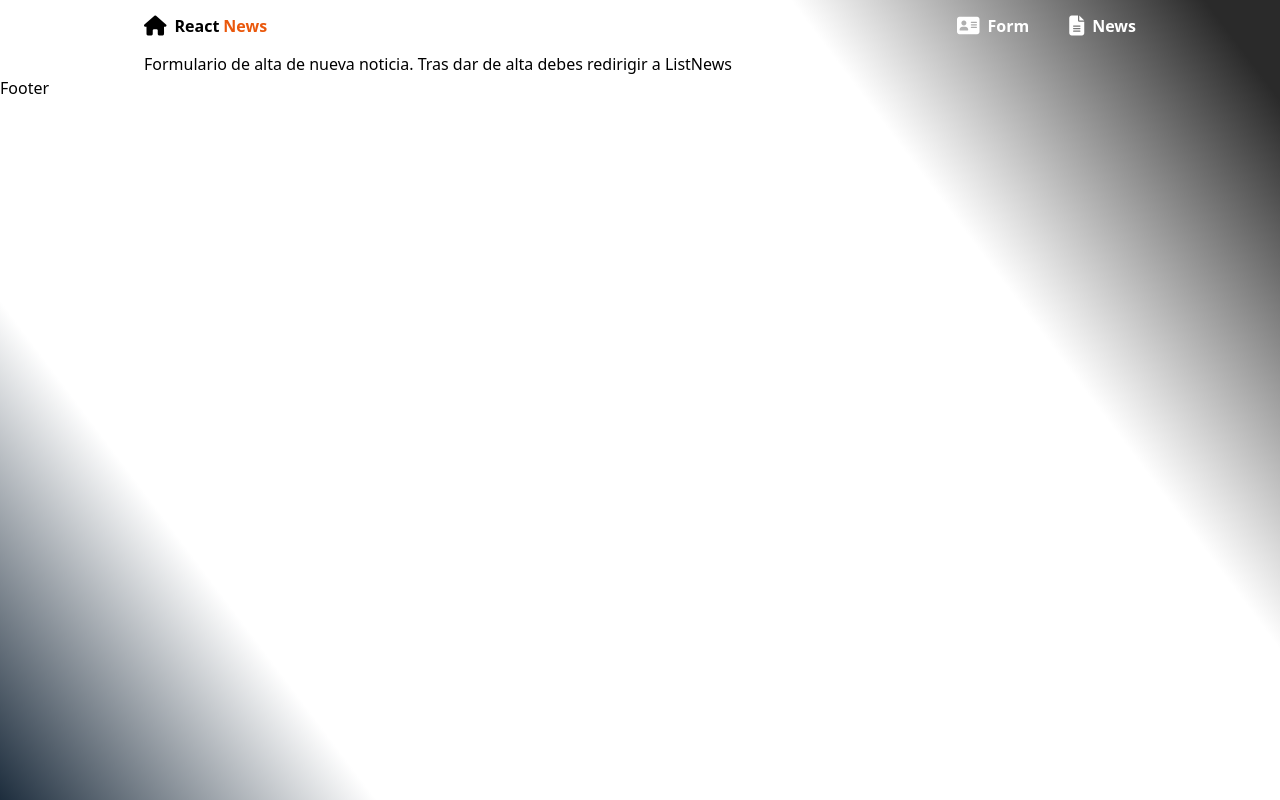
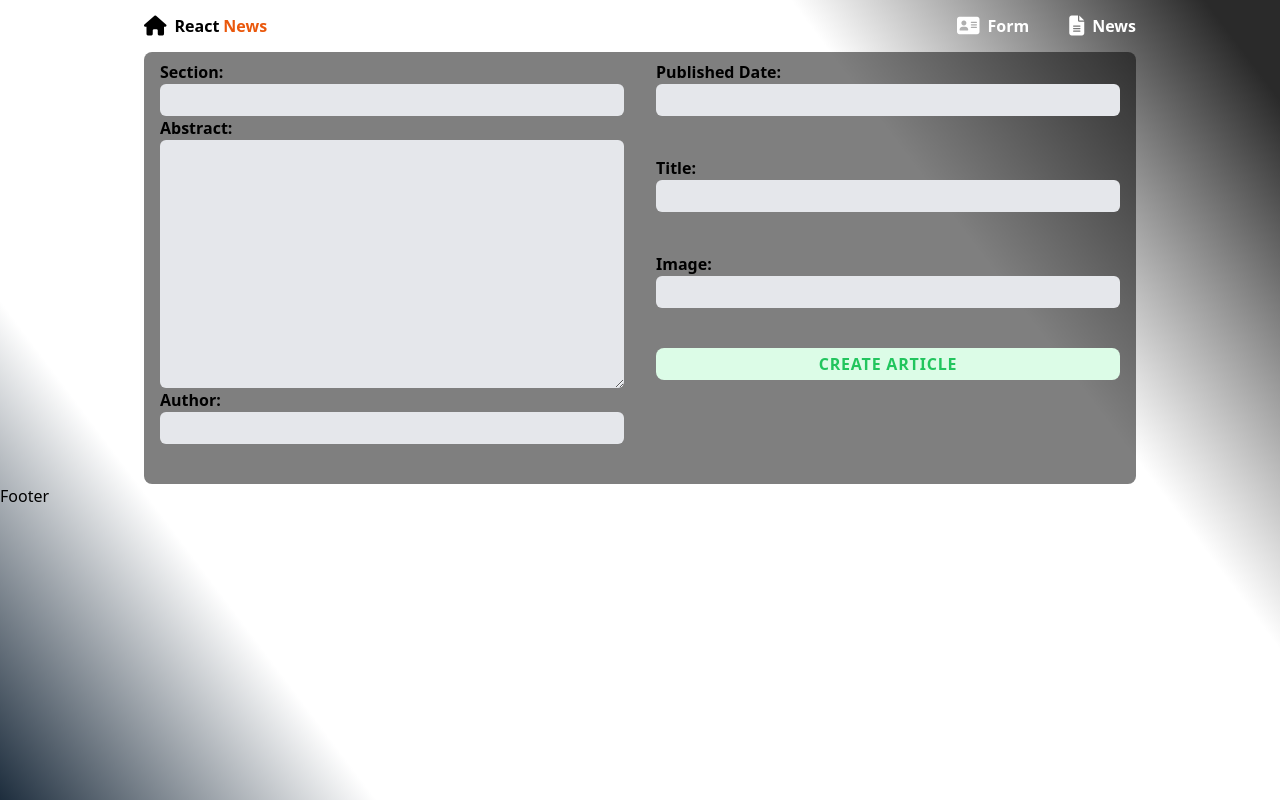
Before and after one commit to Sogugui/ReactNews, a React (Create React App) app: page /form in a window 1280 px wide. Built offline with nearby package versions, Linux system fonts and the light colour scheme.

Commit message:
add/ global context for ListNews and Form, sibling-sibling comunication

```diff
--- a/src/App.js
+++ b/src/App.js
@@ -1,12 +1,16 @@
 import {useState, React} from 'react'
 import { BrowserRouter } from 'react-router-dom';
 import { userContext } from './context/userContext.js';
+import {newsContext} from './context/newsContext.js'
 import Header from './components/Header/Header.jsx';
 import Main from './components/Main/Main';
 import Footer from './components/Footer/Footer';
 
 function App() {
   const [user, setUser] = useState(""); //creacion de estado user y su fn setUser para modificar el estado
+  const [news,setNews]= useState({})
+
+  //Funciones para el user
   const login = (name) => {
     setUser(name); //fn para modificar estado user
   };
@@ -15,21 +19,34 @@ function App() {
     setUser(""); //fn para modificar estado user
   };
 
+    //Funciones para las noticias
+
+    const addNews = (contextNews) => {
+      setNews(contextNews)
+    }
+
   const context= {
     user,
     login,
-    logout
+    logout,
+  }
+
+  const contextNews ={
+    news,
+    addNews
   }
 
   return (
     <BrowserRouter>
-      <div className='h-screen overflow-scroll'>
+      <div className="h-screen overflow-scroll">
         {/* h-screen = h-[100vh] para darle el total de altura de la pantalla  */}
         <userContext.Provider value={context}>
-        <Header />
-        <Main />
-        <Footer />
-      </userContext.Provider>
+          <Header />
+          <newsContext.Provider value={contextNews}>
+            <Main />
+          </newsContext.Provider>
+          <Footer />
+        </userContext.Provider>
       </div>
     </BrowserRouter>
   );
--- a/src/components/Main/Form/Form.jsx
+++ b/src/components/Main/Form/Form.jsx
@@ -1,9 +1,147 @@
 import React, { Component } from "react";
+import { newsContext } from "../../../context/newsContext";
+import {Navigate} from "react-router-dom"
 
 class Form extends Component {
-  render() {
-    return <div className="md:px-24 lg:px-36"> Formulario de alta de nueva noticia. Tras dar de alta debes redirigir a ListNews</div>;
+  static contextType= newsContext
+  constructor(props) {
+
+  super(props)
+
+  this.abstract = React.createRef()
+  this.section = React.createRef()
+  this.byline = React.createRef()
+  this.published_date = React.createRef()
+  this.title = React.createRef()
+  this.image = React.createRef()
+
+  this.state = {
+    abstract: "",
+    section:"",
+    byline:"",
+    published_date:"",
+    title:"",
+    image:"",
+    // sendForm:false
   }
 }
 
+createNews = (e) => {
+  e.preventDefault();
+
+  const abstract= this.state.abstract
+  const section=this.state.section
+  const byline=this.state.byline
+  const published_date= this.state.published_date
+  const title=this.state.title
+  const image=this.state.image
+  let createNew = []
+  createNew = {abstract,section,byline,published_date,title,image}; //crear noticia con todos los estados igualados a los inputs
+  console.log({createNew})
+
+  //Consumer
+  const {news,addNews}= this.context
+  // let allNews=[]
+  let allNews = [...news,...[createNew]] //concatenar noticias del estado global + state de noticias del componente form
+  console.log(allNews);
+
+  addNews(allNews) //enviamos las news al contexto
+  createNew=[]// convierte createNew en un array vacio
+
+  //vaciamos los state
+  this.setState({
+    abstract:"",
+    section:"",
+    byline:"",
+    published_date:"",
+    title:"",
+    image:""
+  })
+    //vaciamos los input
+    e.target.abstract.value=""
+    e.target.section.value=""
+    e.target.byline.value=""
+    e.target.published_date.value=""
+    e.target.title.value=""
+    e.target.image.value=""
+
+  // this.props.data(createNew)
+  this.setState({sendForm:true})
+
+}
+
+handlerChange= () => {
+  //Leemos campos por referencia
+  const abstract=this.abstract.current.value
+  const section=this.section.current.value
+  const byline=this.byline.current.value
+  const published_date=this.published_date.current.value
+  const title= this.title.current.value
+  const image= this.image.current.value
+//seteamos los state de cada campo
+  this.setState({abstract,section,byline,published_date,title,image})
+}
+
+
+
+render() {
+  const { sendForm } = this.state;
+  if(sendForm) {
+    <Navigate to = "/list"/> //redireccionar una vez que se hace submit del formulario
+  }
+
+
+  return <section className="md:px-24 lg:px-36 flex justify-center items-center gap-2">
+
+    {/* <h1 className="title-section">Add News Here</h1> */}
+
+    <form  className='w-full' onSubmit={this.createNews}>
+
+      <div className="flex bg-black/50 w-full rounded-lg">
+
+        <div className="w-1/2 flex flex-col px-4 pt-2 pb-10">
+          <div className="w-full">
+            <label className="font-semibold" htmlFor="section">Section:</label>
+            <input onChange={this.handlerChange} ref={this.section}type="text" id="section" name="section" className="w-full flex justify-between"/>
+          </div>
+
+          <div className="w-full">
+            <label className="font-semibold" htmlFor="abstract">Abstract:</label>
+            <textarea onChange={this.handlerChange} ref={this.abstract} type="text" id="abstract" name="abstract" rows="10" cols="50" className="w-full bg-gray-200 rounded-md px-2 py-1 outline-none flex justify-between"/>
+          </div>
+
+          <div className="w-full">
+            <label className="font-semibold" htmlFor="byline">Author:</label>
+            <input onChange={this.handlerChange} ref={this.byline} type="text" id="byline" name="byline" className="w-full bg-gray-200 rounded-md px-2 py-1 outline-none flex justify-between"/>
+          </div>
+        </div>
+
+        <div className="w-1/2 flex flex-col px-4 pt-2 pb-10 gap-10">
+          <div className="w-full">
+            <label className="font-semibold" htmlFor="published_date">Published Date:</label>
+            <input onChange={this.handlerChange} ref={this.published_date} type="text" id="published_date" name="published_date" className="w-full flex justify-between"/>
+          </div>
+
+          <div className="">
+            <label className="font-semibold" htmlFor="title">Title:</label>
+            <input onChange={this.handlerChange} ref={this.title} type="text" id="title" name="title"  className="w-full flex justify-between"/>
+          </div>
+
+          <div className="">
+            <label className="font-semibold" htmlFor="image">Image:</label>
+            <input onChange={this.handlerChange} ref={this.image}type="text" id="image" name="image"  className="w-full flex justify-between"/>
+          </div>
+
+            <button type="submit" className="bg-green-100 text-green-500 font-semibold tracking-wider">CREATE ARTICLE</button>
+
+        </div>
+      </div>
+
+    </form>
+
+
+  </section>
+}
+}
+
 export default Form;
--- a/src/components/Main/ListNews/Card/Card.jsx
+++ b/src/components/Main/ListNews/Card/Card.jsx
@@ -7,12 +7,15 @@ class Card extends Component {
 render() {
     const {section,abstract,byline,published_date,title,short_url, multimedia}=this.props.article
     const deleteOne = this.props.deleteOne
+
     // El uso del ternario para multimedia es debido a algunos errores en la carga de imagenes por parte de la api, con esto se controla el error.
     return multimedia != null ? <article className="relative bg-slate-100 flex flex-col w-full lg:w-[48%] p-4 rounded-lg justify-between gap-5">
-    <div onClick={deleteOne} className="absolute bottom-4 right-4 flex gap-1 items-center group select-none">
+
+    <div onClick={()=>deleteOne} className="absolute bottom-4 right-4 flex gap-1 items-center group select-none">
       <span className="text-orange-500 text-xs font-bold bg-red-100 rounded-md px-3 py-1 scale-0 translate-x-20 group-hover:translate-x-0 group-hover:scale-100 duration-300">REMOVE</span>
       <i className="fa-solid fa-trash text-2xl text-orange-500 rotate-0 group-hover:rotate-6 duration-300 scale-100 group-hover:scale-110"></i>
     </div>
+
     <div className="bg-red-400 h-[30vh] w-full">
       <img src={multimedia[0].url} alt="img" className="h-full w-full object-cover" />
       {/* object cover se usa para que la imagen no se "estire" */}
--- a/src/components/Main/ListNews/ListNews.jsx
+++ b/src/components/Main/ListNews/ListNews.jsx
@@ -1,13 +1,16 @@
 import React, { Component } from "react";
+import { newsContext } from "../../../context/newsContext";
 import axios from 'axios';
 import Card from "./Card/Card";
 import { v4 as uuidv4 } from 'uuid';
 
 class ListNews extends Component {
+  static contextType= newsContext
   constructor(props){
     super(props)
     this.state={
       news:[] //en este estado vamos a cargar las 5 noticias
+
     }
   }
 
@@ -16,31 +19,42 @@ class ListNews extends Component {
     this.getNews()
   }
 
-  // deleteOne=
+
+  deleteOne(e){
+    console.log("padre evento: ", e)
+  }
+
+  getNews = async()=>{ //aca se deberia pintar las noticias tanto de la API de
+    //consumer
+    let {addNews}=this.context
+    const newsfetch = await axios.get(`https://api.nytimes.com/svc/topstories/v2/fashion.json?api-key=${process.env.REACT_APP_APIKEY}`)
+    const response = await newsfetch.data.results.slice(0,5)//slice 0,5 limita las primeras 5 noticias
+    this.setState({
+      news: response
+    })
+    addNews(response)// envio de el fetch de noticias al context global
 
 
-  getNews = async()=>{
-    const newsfetch = await axios.get(`https://api.nytimes.com/svc/topstories/v2/fashion.json?api-key=${process.env.REACT_APP_APIKEY}`)
-    const response = await newsfetch.data.results //slice 0,5 limita las primeras 5 noticias
-    const responseSliced= response.slice(0,5)
-    const allNews = [...responseSliced, ...this.props.response.news]
-    this.setState({
-      news:allNews
-    })
 
 
   }
-  deleteNews(i){
-    const remainingNew= this.state.news.filter( (one,j)=>i!==j )
-    this.setState({news:remainingNew})
-  }
+  // deleteNews(i){
+  //   const remainingNew= this.state.news.filter( (one,j)=>i!==j )
+  //   this.setState({news:remainingNew})
+  // }
 
 
   render() {
     return <div className="md:px-24 lg:px-36 flex flex-wrap justify-between gap-5">
 
       {
-        this.state.news.map( (article, deleteOne,index) => <Card article={article} key={uuidv4()} deleteOne={ ()=>{this.deleteOne(deleteOne)} }/>)
+        this.state.news.map( (article,key,deleteOne, ) => (
+        <Card
+          article={article}
+          key={key}
+          deleteOne={deleteOne}
+          />
+        ))
       }
       </div>;
   }
--- /dev/null
+++ b/src/context/newsContext.js
@@ -0,0 +1,5 @@
+import React from 'react';
+
+const newsContext = React.createContext();
+
+export { newsContext };
```
